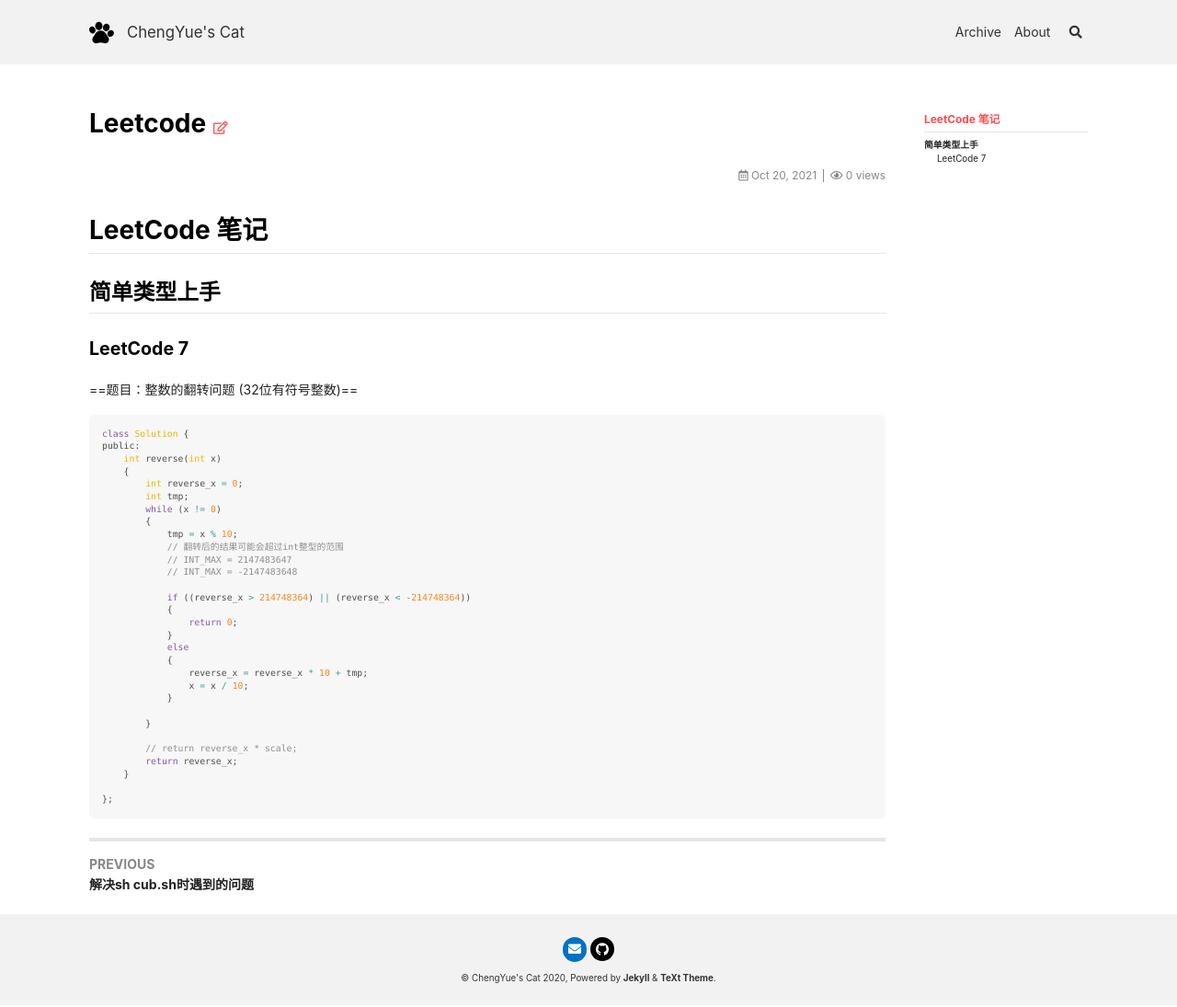
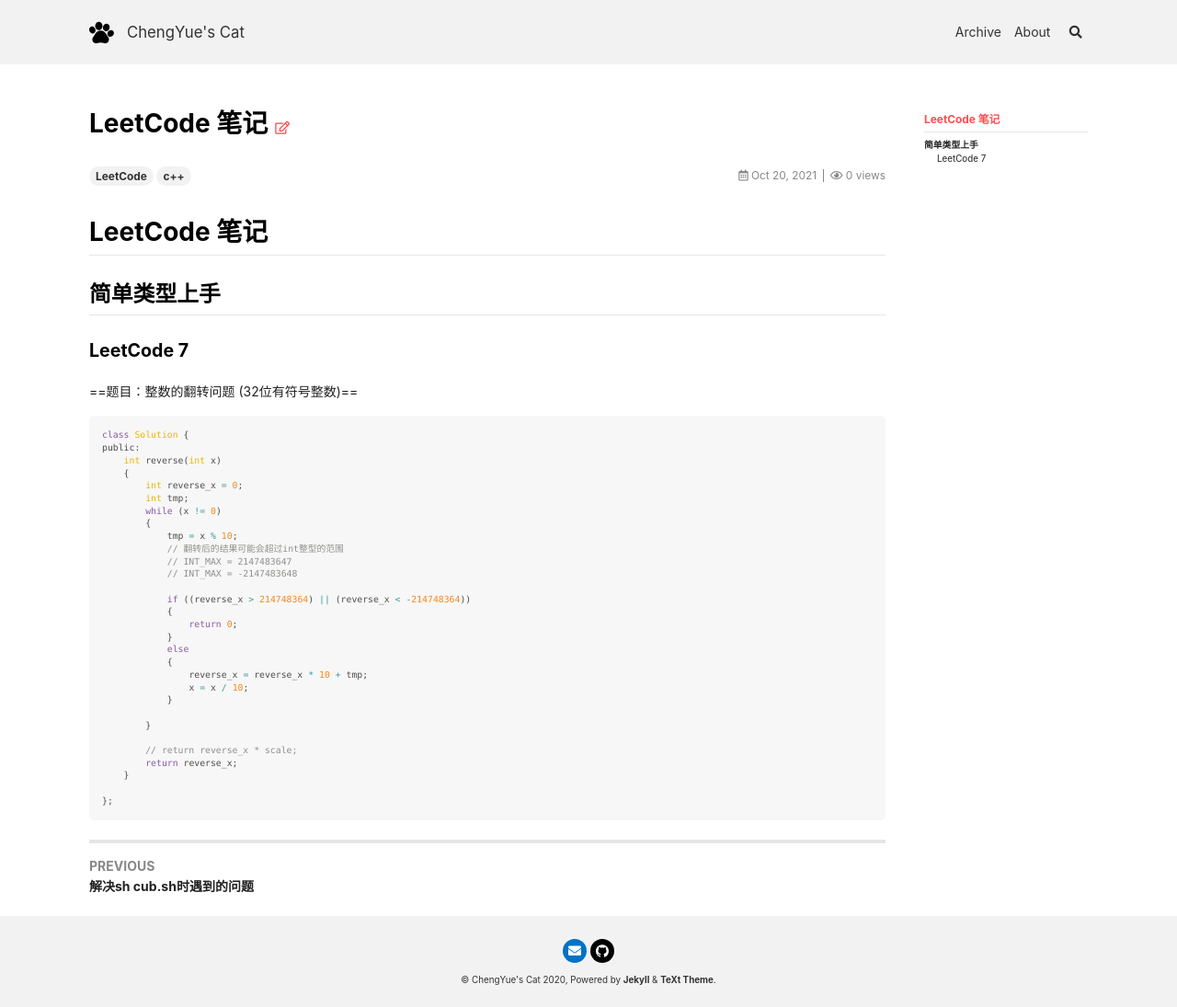
Before and after one commit to zaiquanyang/zaiquanyang.github.io, a Jekyll site: the page built from _posts/2021-10-20-LeetCode.md, in a window 1280 px wide. Shown: the whole page at 92% size. Built offline with Jekyll 4.4.1, drawn with Linux system fonts in a browser that asks for light colours; nearby versions of some CDN libraries.

Commit message:
添加了LeetCode文件

```diff
--- a/_posts/2021-10-20-LeetCode.md
+++ b/_posts/2021-10-20-LeetCode.md
@@ -1,3 +1,10 @@
+---
+<!-- layout: post -->
+title: LeetCode 笔记
+tags: LeetCode c++
+---
+
+
 # LeetCode 笔记
 
 
```
